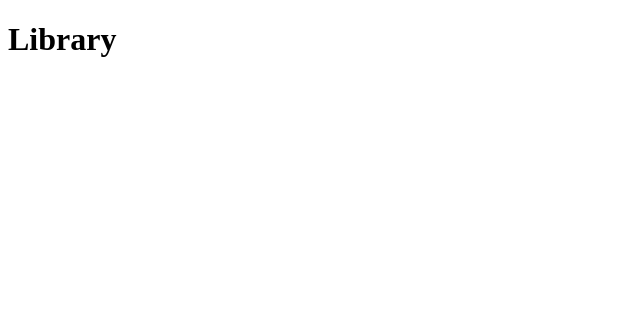
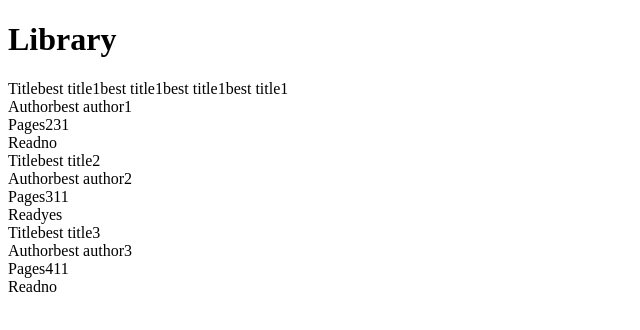
Before and after one commit to ebrahiemfrancis741/library-app, a plain HTML site: page index.html in a window 1280 px wide. Shown: the whole page, without its empty margins (0-640 px from the left). Drawn offline with Linux system fonts and the light colour scheme.

Commit message:
Add function to add books to the DOM

```diff
--- a/index.html
+++ b/index.html
@@ -9,7 +9,28 @@
 <body>
     <main>
         <h1>Library</h1>
-        <div class="book-container"></div>
+        <div class="book-container">
+
+            <!-- <div class="book">
+                <div>
+                    <span class="info-label">title:</span>
+                    <span class="info-value">the title</span>
+                </div>
+                <div>
+                    <span class="info-label">author:</span>
+                    <span class="info-value">the author</span>
+                </div>
+                <div>
+                    <span class="info-label">pages:</span>
+                    <span class="info-value">pages</span>
+                </div>
+                <div>
+                    <span class="info-label">read:</span>
+                    <span class="info-value">no</span>
+                </div>
+            </div> -->
+
+        </div>
     </main>
     <script src="main.js"></script>
 </body>
--- a/main.js
+++ b/main.js
@@ -11,3 +11,79 @@ function Book(author, title, pages, read){
 function addBookToLibrary(book, library){
     library.push(book);
 }
+
+function addBooksToDOM(library){
+    let bookContainer = document.querySelector(".book-container");
+    let book;
+    let bookInfoRow;
+    let bookInfoLabel;
+    let bookInfoValue;
+
+    for(let i = 0; i < library.length; i++){
+        book = document.createElement("div");
+        book.classList = "book";
+        bookContainer.appendChild(book);
+
+        // row 1
+        bookInfoRow = document.createElement("div");
+        bookInfoLabel = document.createElement("span");
+        bookInfoLabel.classList = "info-label"
+        bookInfoLabel.textContent = "Title";
+        bookInfoValue = document.createElement("span");
+        bookInfoLabel.classList = "info-value"
+        bookInfoValue.textContent = library[i].title;
+        bookInfoRow.appendChild(bookInfoLabel);
+        bookInfoRow.appendChild(bookInfoValue);
+        book.appendChild(bookInfoRow);
+
+        // row 2
+        bookInfoRow = document.createElement("div");
+        bookInfoLabel = document.createElement("span");
+        bookInfoLabel.classList = "info-label"
+        bookInfoLabel.textContent = "Author";
+        bookInfoValue = document.createElement("span");
+        bookInfoLabel.classList = "info-value"
+        bookInfoValue.textContent = library[i].author;
+        bookInfoRow.appendChild(bookInfoLabel);
+        bookInfoRow.appendChild(bookInfoValue);
+        book.appendChild(bookInfoRow);
+
+        // row 3
+        bookInfoRow = document.createElement("div");
+        bookInfoLabel = document.createElement("span");
+        bookInfoLabel.classList = "info-label"
+        bookInfoLabel.textContent = "Pages";
+        bookInfoValue = document.createElement("span");
+        bookInfoLabel.classList = "info-value"
+        bookInfoValue.textContent = library[i].pages;
+        bookInfoRow.appendChild(bookInfoLabel);
+        bookInfoRow.appendChild(bookInfoValue);
+        book.appendChild(bookInfoRow);
+
+        // row 4
+        bookInfoRow = document.createElement("div");
+        bookInfoLabel = document.createElement("span");
+        bookInfoLabel.classList = "info-label"
+        bookInfoLabel.textContent = "Read";
+        bookInfoValue = document.createElement("span");
+        bookInfoLabel.classList = "info-value"
+        bookInfoValue.textContent = library[i].read;
+        bookInfoRow.appendChild(bookInfoLabel);
+        bookInfoRow.appendChild(bookInfoValue);
+        book.appendChild(bookInfoRow);
+    }
+}
+
+function main(){
+    let a = new Book("best author1", "best title1best title1best title1best title1", 231, "no");
+    let b = new Book("best author2", "best title2", 311, "yes");
+    let c = new Book("best author3", "best title3", 411, "no");
+    addBookToLibrary(a, library);
+    addBookToLibrary(b, library);
+    addBookToLibrary(c, library);
+
+    addBooksToDOM(library);
+    console.log(library);
+}
+
+main();
```
Also changed, not shown: 1 other file.
